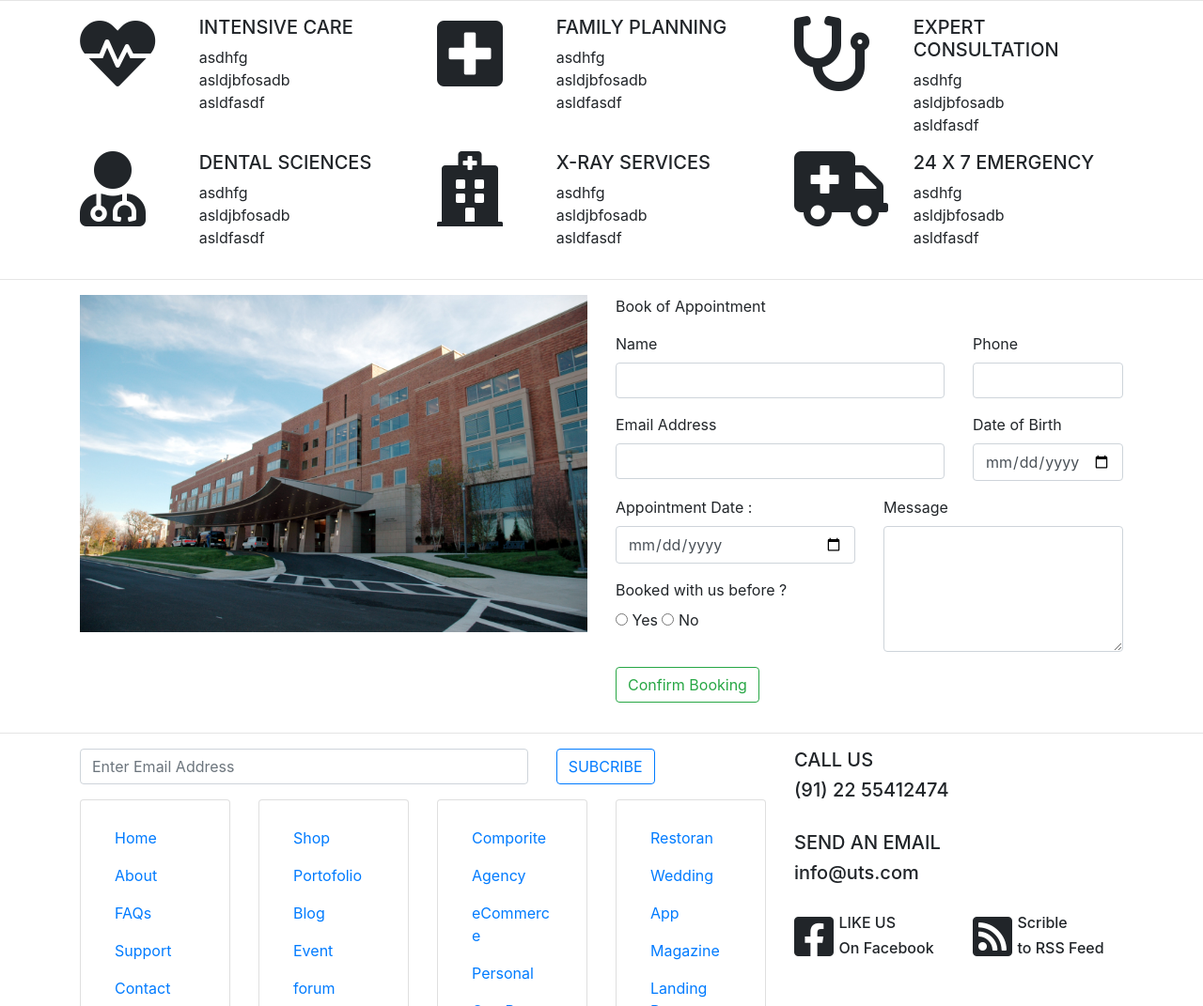
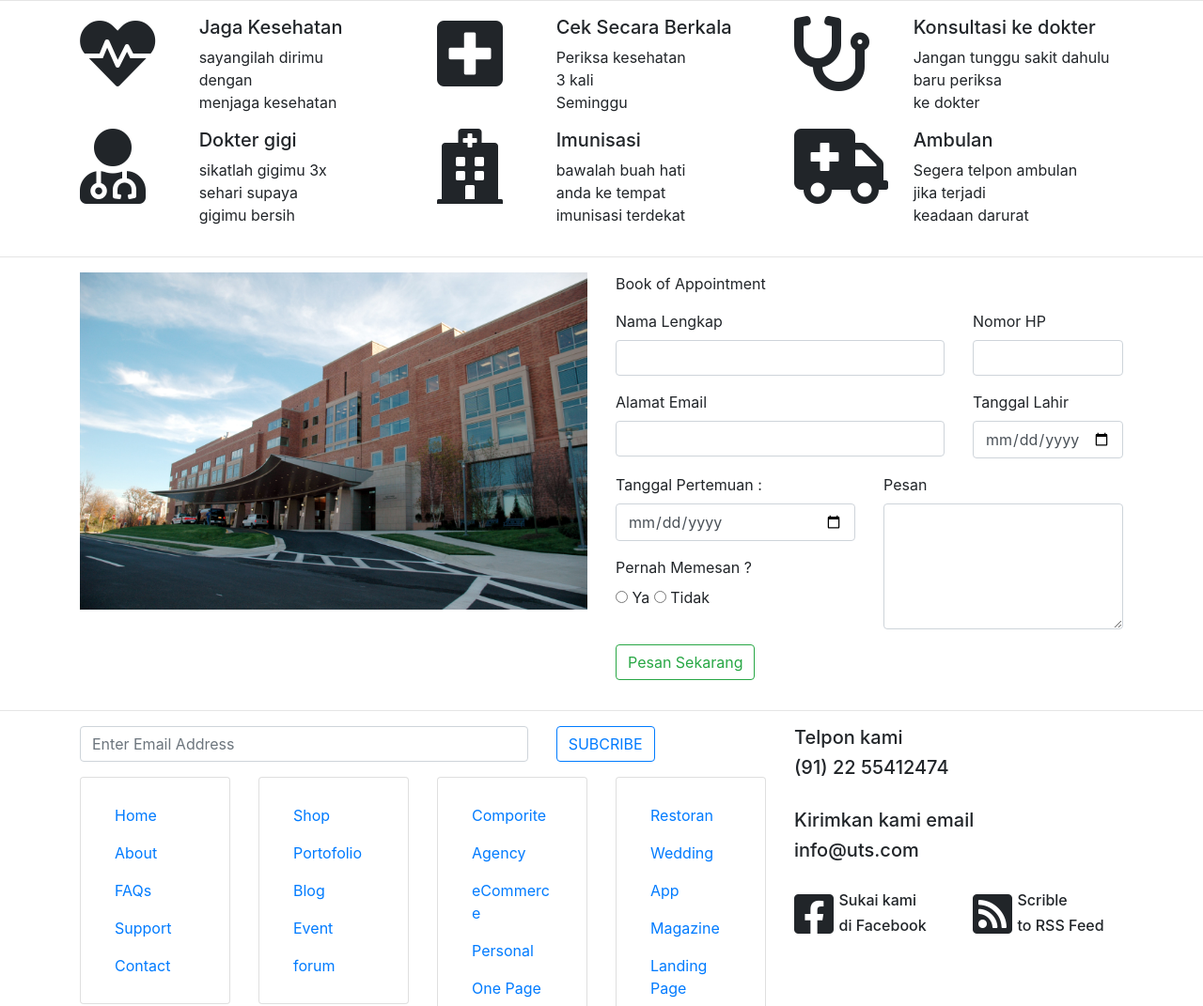
Before and after one commit to riarizkinaaa/uts4, a plain HTML site: page index.html in a window 1280 px wide. Shown: the part 940-2011 px from the top of the page at 94% size. Drawn offline with nearby package versions, Linux system fonts and the light colour scheme.

Commit message:
uts selesai

```diff
--- a/index.html
+++ b/index.html
@@ -59,10 +59,9 @@
                       <div class="row">
                           <div class="col-4"><i class="fas fa-heartbeat fa-5x"></i></div>
                           <div class="col-8">
-                              <h5>INTENSIVE CARE</h5>
-                              <p>asdhfg
-                                <br>asldjbfosadb
-                                <br>asldfasdf
+                              <h5>Jaga Kesehatan</h5>
+                              <p>sayangilah dirimu <br> dengan <br> menjaga kesehatan
+
                               </p>
                           </div>
                       </div>
@@ -71,10 +70,12 @@
                       <div class="row">
                           <div class="col-4"><i class="fas fa-plus-square fa-5x"></i></div>
                           <div class="col-8">
-                              <h5>FAMILY PLANNING</h5>
-                              <p>asdhfg
-                                <br>asldjbfosadb
-                                <br>asldfasdf
+                              <h5>Cek Secara Berkala</h5>
+                              <p>
+                                Periksa kesehatan
+                                <br>
+                                3 kali <br>
+                                Seminggu
                               </p>
                           </div>
                       </div>
@@ -83,10 +84,9 @@
                       <div class="row">
                           <div class="col-4"><i class="fas fa-stethoscope fa-5x"></i></div>
                           <div class="col-8">
-                              <h5>EXPERT CONSULTATION</h5>
-                              <p>asdhfg
-                                <br>asldjbfosadb
-                                <br>asldfasdf
+                              <h5>Konsultasi ke dokter</h5>
+                              <p>
+                                Jangan tunggu sakit dahulu <br> baru periksa <br> ke dokter
                               </p>
                           </div>
                       </div>
@@ -95,10 +95,9 @@
                       <div class="row">
                           <div class="col-4"><i class="fas fa-user-md fa-5x"></i></div>
                           <div class="col-8">
-                              <h5>DENTAL SCIENCES</h5>
-                              <p>asdhfg
-                                <br>asldjbfosadb
-                                <br>asldfasdf
+                              <h5>Dokter gigi</h5>
+                              <p>sikatlah gigimu 3x<br> sehari supaya<br> gigimu bersih
+
                               </p>
                           </div>
                       </div>
@@ -107,10 +106,9 @@
                       <div class="row">
                           <div class="col-4"><i class="fas fa-hospital fa-5x"></i></div>
                           <div class="col-8">
-                              <h5>X-RAY SERVICES</h5>
-                              <p>asdhfg
-                                <br>asldjbfosadb
-                                <br>asldfasdf
+                              <h5>Imunisasi</h5>
+                              <p>
+                                bawalah buah hati <br>anda ke tempat <br>imunisasi terdekat
                               </p>
                           </div>
                       </div>
@@ -119,10 +117,9 @@
                       <div class="row">
                           <div class="col-4"><i class="fas fa-ambulance fa-5x"></i></div>
                           <div class="col-8">
-                              <h5>24 X 7 EMERGENCY</h5>
-                              <p>asdhfg
-                                <br>asldjbfosadb
-                                <br>asldfasdf
+                              <h5>Ambulan</h5>
+                              <p>
+                                Segera telpon ambulan <br> jika terjadi <br> keadaan darurat
                               </p>
                           </div>
                       </div>
@@ -139,24 +136,26 @@
               </div>
               <div class="col-sm-12 col-md-6 col-lg-6">
                 <p>Book of Appointment</p>
+                <form action="">
+
                   <div class="row">
                     <div class="col-sm-12 col-md-6 col-lg-8">
                       <div class="form-group">
-                      <label for="">Name</label>
+                        <label for="">Nama Lengkap</label>
                         <input type="text" class="form-control">
                       </div>
                       <div class="form-group">
-                      <label for="">Email Address</label>
+                      <label for="">Alamat Email</label>
                       <input type="email" class="form-control">
                     </div>
                   </div>
                   <div class="col-sm-12 col-md-6 col-lg-4">
                     <div class="form-group">
-                      <label for="">Phone</label>
+                      <label for="">Nomor HP</label>
                       <input type="number" class="form-control">
                     </div>
                     <div class="form-group">
-                      <label for="">Date of Birth</label>
+                      <label for="">Tanggal Lahir</label>
                       <input type="date" class="form-control">
                     </div>
                   </div>
@@ -164,25 +163,26 @@
                 <div class="row">
                   <div class="col-sm-12 col-md-6 col-lg-6">
                     <div class="form-group">
-                      <label for="">Appointment Date :</label>
+                      <label for="">Tanggal Pertemuan :</label>
                       <input type="date" class="form-control">
                     </div>
                     <div class="form-group">
-                      <label class="w-100" for="">Booked with us before ?</label>
-                      <input type="radio" name="cek" value="Yes"> Yes
-                      <input type="radio" name="cek" value="No"> No
+                      <label class="w-100" for="">Pernah Memesan ?</label>
+                      <input type="radio" name="cek" value="ya"> Ya
+                      <input type="radio" name="cek" value="tidak"> Tidak
                     </div>
                   </div>
                   <div class="col-sm-12 col-md-6 col-lg-6">
                     <div class="form-group">
-                      <label for="">Message</label>
+                      <label for="">Pesan</label>
                       <textarea name="" id="" rows="5" class="form-control"></textarea>
                     </div>
                   </div>
                 </div>
                 <div class="form-group">
-                  <button class="btn btn-outline-success">Confirm Booking</button>
+                  <button class="btn btn-outline-success">Pesan Sekarang</button>
                 </div>
+              </form>
               </div>
             </div>
           </div>
@@ -248,10 +248,10 @@
                 </div>
               </div>
               <div class="col-sm-12 col-md-6 col-lg-4">
-                <h5>CALL US</h5>
+                <h5>Telpon kami</h5>
                 <h5>(91) 22 55412474</h5>
                 <br>
-                <h5>SEND AN EMAIL</h5>
+                <h5>Kirimkan kami email</h5>
                 <h5>info@uts.com</h5>
                 <br>
                 <div class="row">
@@ -259,8 +259,8 @@
                     <div class="row">
                       <div class="col-3"><i class="fab fa-facebook-square fa-3x"></i></div>
                       <div class="col-9">
-                        <h6>LIKE US</h5>
-                        <h6>On Facebook</h5>
+                        <h6>Sukai kami</h5>
+                        <h6>di Facebook</h5>
                       </div>
                     </div>
                   </div>
```
Lines whose indentation alone changed are shown as unchanged.
